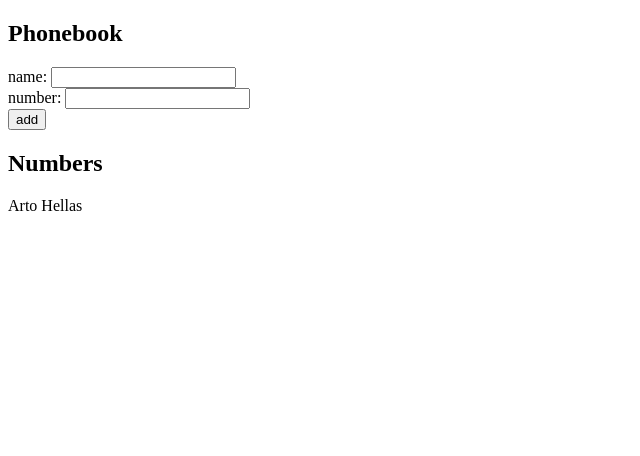
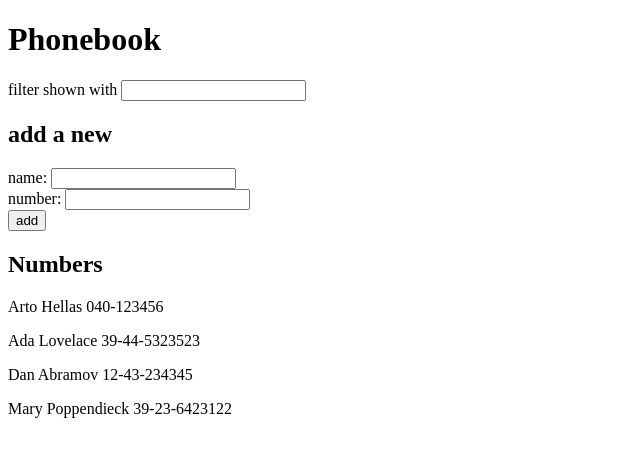
Before and after one commit to iftruethen/fullstack2021, a React (Create React App) app in the folder osa2/puhelinluettelo/: page / in a window 1280 px wide. Shown: the top 456 px of the page, without its empty margins (0-640 px from the left). Built offline with nearby package versions, Linux system fonts and the light colour scheme.

Commit message:
osa 2.9 tehty

```diff
--- a/osa2/puhelinluettelo/src/App.js
+++ b/osa2/puhelinluettelo/src/App.js
@@ -1,13 +1,18 @@
 import React, { useState } from 'react'
 
-const Names = ({persons}) => persons.map(person => <p key={person.name}>{person.name} {person.number}</p>)
+// const Names = ({persons}) => persons.map(person => <p key={person.name}>{person.name} {person.number}</p>)
+const Names = ({persons,searchTerm}) => persons.filter(person => person.name.toLowerCase().includes(searchTerm.toLowerCase())).map(person => <p key={person.name}>{person.name} {person.number}</p>)
 
 const App = () => {
   const [persons, setPersons] = useState([
-    { name: 'Arto Hellas' }
+    { name: 'Arto Hellas', number: '040-123456' },
+    { name: 'Ada Lovelace', number: '39-44-5323523' },
+    { name: 'Dan Abramov', number: '12-43-234345' },
+    { name: 'Mary Poppendieck', number: '39-23-6423122' }
   ])
   const [newName, setNewName] = useState('')
   const [newNumber, setNewNumber] = useState('')
+  const [searchTerm, setSearchTerm] = useState('')
 
   const addNew = (event) => {
     event.preventDefault()
@@ -22,9 +27,15 @@ const App = () => {
 
   const handeNumberchange = (event) => setNewNumber(event.target.value)
 
+  const handleSearchTermChange = (event) => setSearchTerm(event.target.value)
+
   return (
     <div>
-      <h2>Phonebook</h2>
+      <h1>Phonebook</h1>
+      <div>
+        filter shown with <input value={searchTerm} onChange={handleSearchTermChange} />
+      </div>
+      <h2>add a new</h2>
       <form onSubmit={addNew}>
         <div>
           name: <input value={newName} onChange={handleChange}/>
@@ -36,7 +47,7 @@ const App = () => {
         </div>
       </form>
       <h2>Numbers</h2>
-      <Names persons={persons} />
+      <Names persons={persons} searchTerm={searchTerm} />
     </div>
   )
 
```
